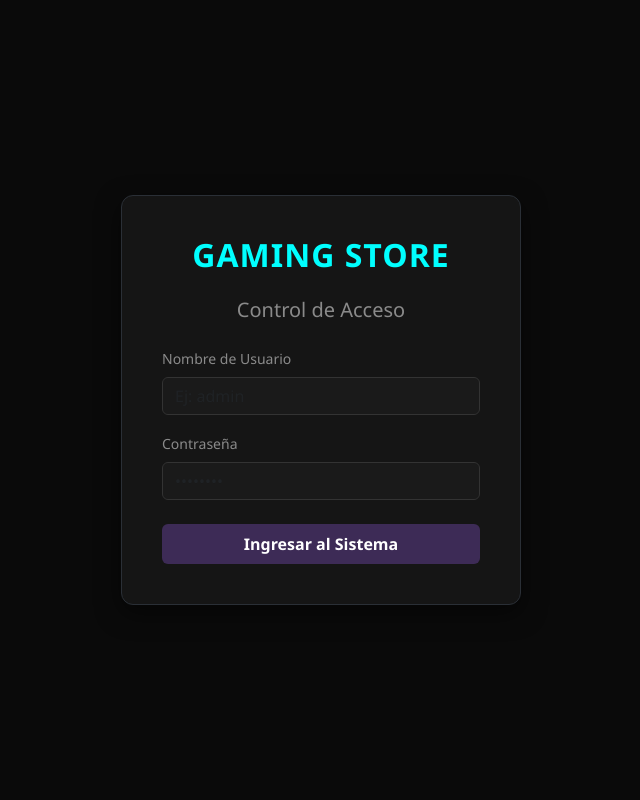
After one commit to renatosoto21/WEB_FINAL, a Django app: page /iniciar-sesion/?next=/admin-panel/ in a window 1280 px wide. The commit adds this page. Shown: the whole page, without its empty margins (319-959 px from the left). Run offline with Django 5.2, Linux system fonts and the light colour scheme.

Commit message:
Login para Admin

```diff
--- a/juegos/templates/juegos/index.html
+++ b/juegos/templates/juegos/index.html
@@ -32,11 +32,7 @@
 
             <div class="d-flex align-items-center gap-4">
 
-                <a href="{% url 'iniciar_sesion' %}">
-                    <button type="button" class="btn btn-light">
-                        Iniciar Sesion
-                    </button>
-                </a>
+            <a href="/iniciar-sesion/" class="btn text-white" style="background-color: #3d2b56;">Iniciar Sesion</a>
 
 
                 <a href="{% url 'perfil' %}"
--- /dev/null
+++ b/perfil/templates/perfil/iniciar_sesion.html
@@ -0,0 +1,87 @@
+<!DOCTYPE html>
+<html lang="es">
+<head>
+    <meta charset="UTF-8">
+    <title>Gaming Store - Iniciar Sesión</title>
+    <link href="https://cdn.jsdelivr.net/npm/bootstrap@5.3.3/dist/css/bootstrap.min.css" rel="stylesheet">
+    <style>
+        body {
+            background-color: #0a0a0a;
+            color: #ffffff;
+            font-family: 'Segoe UI', Tahoma, Geneva, Verdana, sans-serif;
+            height: 100vh;
+            display: flex;
+            align-items: center;
+            justify-content: center;
+        }
+        .login-card {
+            background-color: #151515;
+            border: 1px solid #2a2f36;
+            border-radius: 12px;
+            width: 100%;
+            max-width: 400px;
+            padding: 2.5rem;
+            box-shadow: 0 8px 24px rgba(0,0,0,0.5);
+        }
+        .brand-title {
+            color: #00ffff;
+            font-weight: 800;
+            text-transform: uppercase;
+            text-align: center;
+            letter-spacing: 1px;
+        }
+        .form-control {
+            background-color: #1a1a1a;
+            border: 1px solid #333;
+            color: #fff;
+        }
+        .form-control:focus {
+            background-color: #222;
+            border-color: #00ffff;
+            color: #fff;
+            box-shadow: 0 0 8px rgba(0, 255, 255, 0.2);
+        }
+        .btn-gaming {
+            background-color: #3d2b56;
+            color: #fff;
+            font-weight: 600;
+            border: none;
+            transition: background 0.2s;
+        }
+        .btn-gaming:hover {
+            background-color: #513973;
+            color: #fff;
+        }
+    </style>
+</head>
+<body>
+
+    <div class="login-card">
+        <h2 class="brand-title mb-4">Gaming Store</h2>
+        <h5 class="text-center text-white-50 mb-4">Control de Acceso</h5>
+
+        {% if error_msg %}
+            <div class="alert alert-danger bg-danger text-white border-0 py-2 small mb-3 text-center" style="border-radius: 6px;">
+                {{ error_msg }}
+            </div>
+        {% endif %}
+
+        <form method="POST">
+            {% csrf_token %}
+
+            <div class="mb-3">
+                <label class="form-label text-white-50 small">Nombre de Usuario</label>
+                <input type="text" name="username" class="form-control" placeholder="Ej: admin" required>
+            </div>
+
+            <div class="mb-4">
+                <label class="form-label text-white-50 small">Contraseña</label>
+                <input type="password" name="password" class="form-control" placeholder="••••••••" required>
+            </div>
+
+            <button type="submit" class="btn btn-gaming w-100 py-2">Ingresar al Sistema</button>
+        </form>
+    </div>
+
+</body>
+</html>
--- a/perfil/urls.py
+++ b/perfil/urls.py
@@ -3,6 +3,7 @@ from . import views
 
 urlpatterns = [
     path('perfil/', views.perfil, name='perfil'),
-    path('iniciar-sesion/', views.iniciar_sesion, name='iniciar_sesion'),
+    path('iniciar-sesion/', views.iniciar_sesion, name='login'),
     path('registrarse/', views.registrarse, name='registrarse'),
+    path('iniciar-sesion/', views.iniciar_sesion, name='login'),
 ]
--- a/perfil/views.py
+++ b/perfil/views.py
@@ -1,10 +1,34 @@
-from django.shortcuts import render
+from django.shortcuts import render, redirect
+from django.contrib.auth import authenticate, login, logout
 
-def iniciar_sesion(request):
-    return render(request, 'perfil/iniciar_sesion.html')
-
-def registrarse(request):
-    return render(request, 'perfil/registrarse.html')
-
+# 1. VISTA DE PERFIL
 def perfil(request):
     return render(request, 'perfil/perfil.html')
+
+
+# 2. VISTA DE LOGIN (La que estamos usando)
+def iniciar_sesion(request):
+    error_msg = None
+
+    if request.method == 'POST':
+        usuario = request.POST.get('username')
+        clave = request.POST.get('password')
+
+        user = authenticate(request, username=usuario, password=clave)
+
+        if user is not None:
+            login(request, user)
+            if user.is_staff:
+                return redirect('panel_admin')
+            return redirect('/')
+        else:
+            error_msg = "Usuario o contraseña incorrectos. Inténtalo de nuevo."
+
+    return render(request, 'perfil/iniciar_sesion.html', {'error_msg': error_msg})
+
+
+# 3. LA FUNCIÓN QUE FALTABA: REGISTRO
+def registrarse(request):
+    # Dejamos este render básico para que tu servidor vuelva a la vida.
+    # Si tenías una lógica compleja aquí antes, puedes reescribirla dentro de esta función.
+    return render(request, 'perfil/registrarse.html')
```
Also changed, not shown: juegos/views.py (+46 -1 lines), db.sqlite3, media/portadas/2k_4upjORp.jpg (added).
